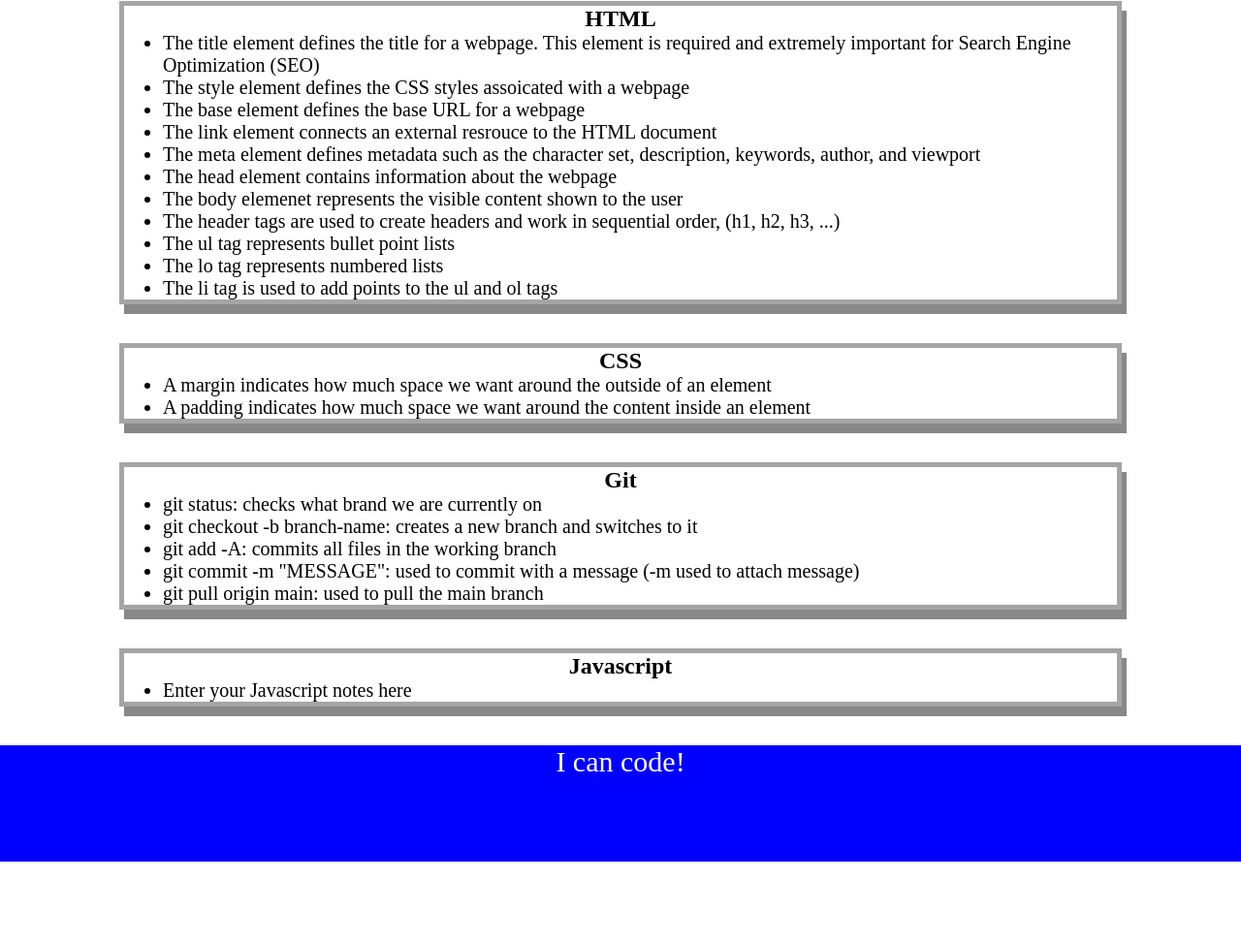
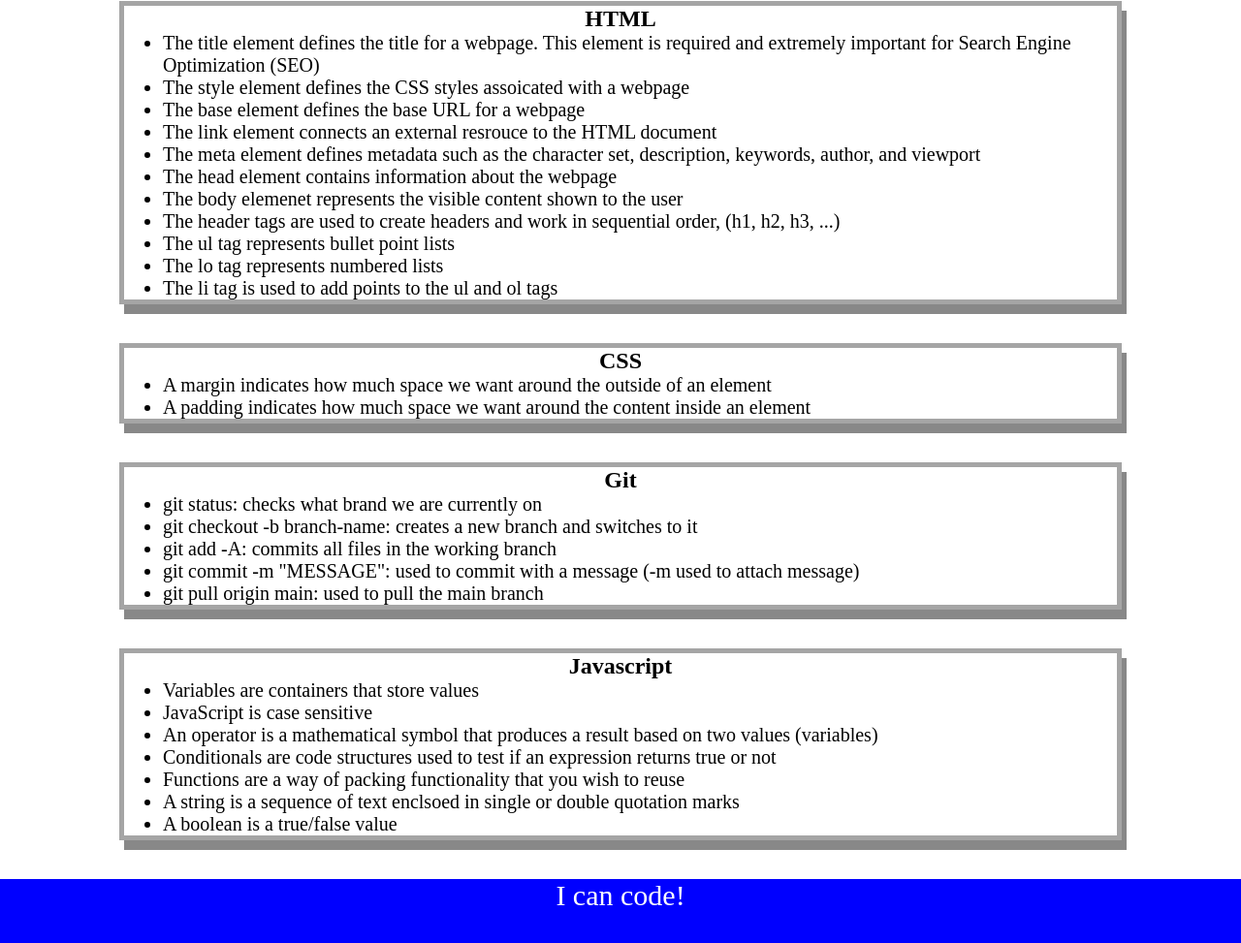
Before and after one commit to mrbll48/prework-study-guide, a plain HTML site: page index.html in a window 1280 px wide. Shown: the part 159-1132 px from the top of the page at 97% size. Before the commit the page ends 1048 px from the top, so only its background shows below. Drawn offline with Linux system fonts and the light colour scheme.

Commit message:
added for loop to script.js

```diff
--- /dev/null
+++ b/assets/script.js
@@ -0,0 +1,18 @@
+var topics = ['HTML', 'CSS', 'Git', 'Javascript'];
+
+for (var x = 0; x < topics.length; x++) {
+    console.log(topics[x]);
+}
+/*
+if (topic === 'HTML') {
+    console.log("Lets study HTML!");
+} else if (topic ==='CSS') {
+        console.log("Lets study CSS!");
+ } else if (topic === 'Git') {
+    console.log("Lets study Git!");
+ } else if (topic === 'Javascript') {
+    console.log("Lets study JavaScript!");
+ } else {
+    console.log('Please try again');
+ ]
+ */
--- a/index.html
+++ b/index.html
@@ -11,6 +11,7 @@
     <header id="top">
       <h1>Prework Study Guide</h1>
       <img src="./assets/bowtie-cat.png" alt="Profile image of cat wearing a bow tie." />
+      <h2>✨ Open the Console to See What's Happening ✨</h2>
     </header>
     <main>
      <section class="card" id="html-section">
@@ -50,13 +51,21 @@
      <section class="card" id="javascript-section">
       <h2>Javascript</h2>
       <ul>
-        <li>Enter your Javascript notes here</li>
+        <li>Variables are containers that store values</li>
+        <li>JavaScript is case sensitive</li>
+        <li>An operator is a mathematical symbol that produces a result based on two values (variables)</li>
+        <li>Conditionals are code structures used to test if an expression returns true or not</li>
+        <li>Functions are a way of packing functionality that you wish to reuse</li>
+        <li>A string is a sequence of text enclsoed in single or double quotation marks</li>
+        <li>A boolean is a true/false value</li>
       </ul>
      </section>
     </main>
 
     <footer>
       <p>I can code!</p>
+      <script src="./assets/script.js"></script>
+
     </footer>
   </body>
 </html>
```
